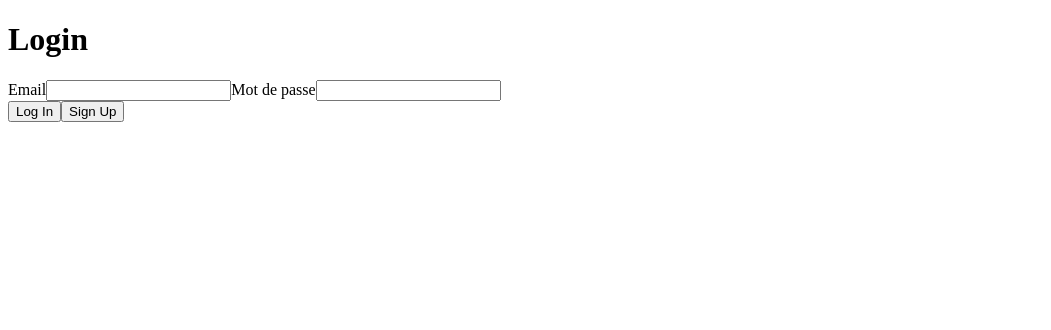
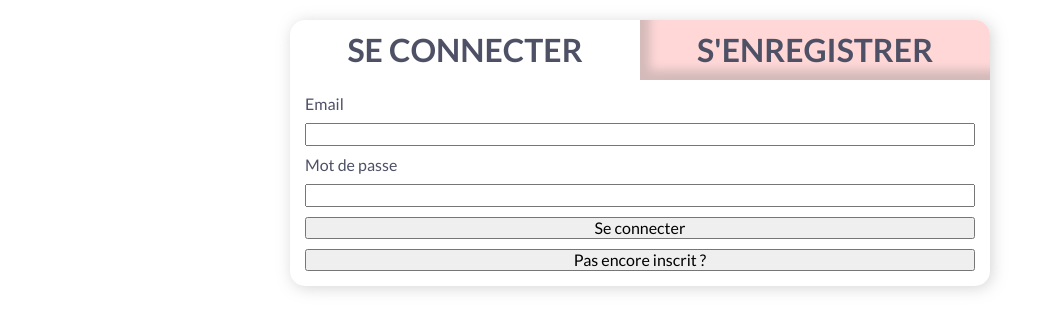
Before and after one commit to ClementBellier/P7-Groupomania, a React (Vite) app in the folder front/: page / in a window 1280 px wide. Shown: the top 330 px of the page, without its empty margins (0-1051 px from the left). Built offline with nearby package versions, Linux system fonts and the light colour scheme.

Commit message:
feat(CSS): WIP - login form
Add favicon, css normalize & mini-reset

```diff
--- a/front/index.html
+++ b/front/index.html
@@ -2,9 +2,10 @@
 <html lang="en">
   <head>
     <meta charset="UTF-8" />
-    <link rel="icon" type="image/svg+xml" href="/vite.svg" />
+    <link rel="icon" type="image/svg+xml" href="./public/groupomania-favicon.svg" />
     <meta name="viewport" content="width=device-width, initial-scale=1.0" />
-    <title>Vite + React</title>
+    <link rel="stylesheet" href="https://cdnjs.cloudflare.com/ajax/libs/normalize/8.0.1/normalize.min.css" integrity="sha512-NhSC1YmyruXifcj/KFRWoC561YpHpc5Jtzgvbuzx5VozKpWvQ+4nXhPdFgmx8xqexRcpAglTj9sIBWINXa8x5w==" crossorigin="anonymous" referrerpolicy="no-referrer" />
+    <title>Groupomania Social Network</title>
   </head>
   <body>
     <div id="root"></div>
--- a/front/src/components/Login.jsx
+++ b/front/src/components/Login.jsx
@@ -1,12 +1,14 @@
 import { useState } from 'react'
 import { useNavigate } from 'react-router-dom'
 import useAuth from '../utils/hooks/useAuth'
+import './styles/Login.css'
 
 export function Login() {
   const navigate = useNavigate()
   const { login, signup, errorMessage } = useAuth()
   const [email, setEmail] = useState('')
   const [password, setPassword] = useState('')
+  const [isLoginActive, setIsLoginActive] = useState(true)
 
   const handleLogin = () => {
     login(email, password).then(() => {
@@ -15,12 +17,36 @@ export function Login() {
   }
   const handleSignup = async () => {
     const data = await signup(email, password)
-    if(!data.error) handleLogin()
+    if (!data.error) handleLogin()
+  }
+  const handleActive = () => {
+    setIsLoginActive(!isLoginActive)
   }
   return (
-    <>
-      <h1>Login</h1>
-      <div>
+    <div className='login'>
+      {isLoginActive ? (
+        <div className="login-title">
+          <h1 className="login-title__title">Se connecter</h1>
+          <h1
+            className="login-title__title active-signup-title"
+            onClick={handleActive}
+          >
+            S'enregistrer
+          </h1>
+        </div>
+      ) : (
+        <div className="login-title">
+          <h1
+            className="login-title__title active-login-title"
+            onClick={handleActive}
+          >
+            Se connecter
+          </h1>
+          <h1 className="login-title__title">S'enregistrer</h1>
+        </div>
+      )}
+
+      <div className="login-form">
         <label htmlFor="email">Email</label>
         <input
           id="email"
@@ -35,10 +61,19 @@ export function Login() {
           value={password}
           onChange={(e) => setPassword(e.target.value)}
         />
+      {isLoginActive ? (
+        <>
+          <button onClick={handleLogin}>Se connecter</button>
+          <button onClick={handleActive}>Pas encore inscrit ?</button>
+        </>
+      ) : (
+        <>
+          <button onClick={handleSignup}>S'enregistrer</button>
+          <button onClick={handleActive}>Déjà inscrit ?</button>
+        </>
+      )}
       </div>
-      <button onClick={handleLogin}>Log In</button>
-      <button onClick={handleSignup}>Sign Up</button>
-      {errorMessage ? (<span>{errorMessage}</span>) : null}
-    </>
+      {/* {errorMessage ? <span>{errorMessage}</span> : null} */}
+    </div>
   )
 }
--- /dev/null
+++ b/front/src/components/styles/Login.css
@@ -0,0 +1,34 @@
+.login{
+    box-shadow: 2px 2px 15px var(--shadow-color);
+    border-radius: 15px;
+    overflow: hidden;
+}
+.login-title{
+    width: 100%;
+    height: 60px;
+    display: flex;
+}
+.login-title__title{
+    flex: 1;
+    height: 60px;
+    line-height: 60px;
+    margin: 0;
+    text-align: center;
+    text-transform: uppercase;
+}
+.active-login-title{
+    background-color: var(--secondary-color);
+    box-shadow: inset -10px -10px 10px var(--shadow-color);
+    cursor: pointer;
+}
+.active-signup-title{
+    background-color: var(--secondary-color);
+    box-shadow: inset 10px -10px 10px var(--shadow-color);
+    cursor: pointer;
+}
+.login-form{
+    display: flex;
+    flex-direction: column;
+    gap: 10px;
+    padding: 15px;
+}
--- a/front/src/index.css
+++ b/front/src/index.css
@@ -0,0 +1,34 @@
+@import url(https://fonts.bunny.net/css?family=lato:100,100i,300,300i,400,400i,700,700i,900,900i);
+
+:root{
+    --primary-color: #FD2D01;
+    --secondary-color: #FFD7D7;
+    --tertiary-color: #4E5166;
+    --shadow-color: rgba(129, 129, 129, 0.336);
+
+    font-family: 'Lato', sans-serif;
+    color: var(--tertiary-color);
+}
+
+/* Reset */
+
+*, *::before, *::after{
+    margin: 0;
+    padding: 0;
+    box-sizing: border-box;
+}
+a{
+    color: inherit;
+    text-decoration: none;
+}
+ul{
+    list-style: none;
+}
+
+/* Global style */
+
+body{
+    width: min(100vw, 700px);
+    margin-inline: auto;
+    padding-top: 20px;
+}
--- a/front/src/pages/LoginPage.jsx
+++ b/front/src/pages/LoginPage.jsx
@@ -1,5 +1,9 @@
-import { Login } from "../components/Login";
+import { Login } from '../components/Login'
 
-export function LoginPage(){
-    return <Login />
+export function LoginPage() {
+  return (
+    <>
+      <Login />
+    </>
+  )
 }
```
Also changed, not shown: front/public/groupomania-favicon.svg (added).
